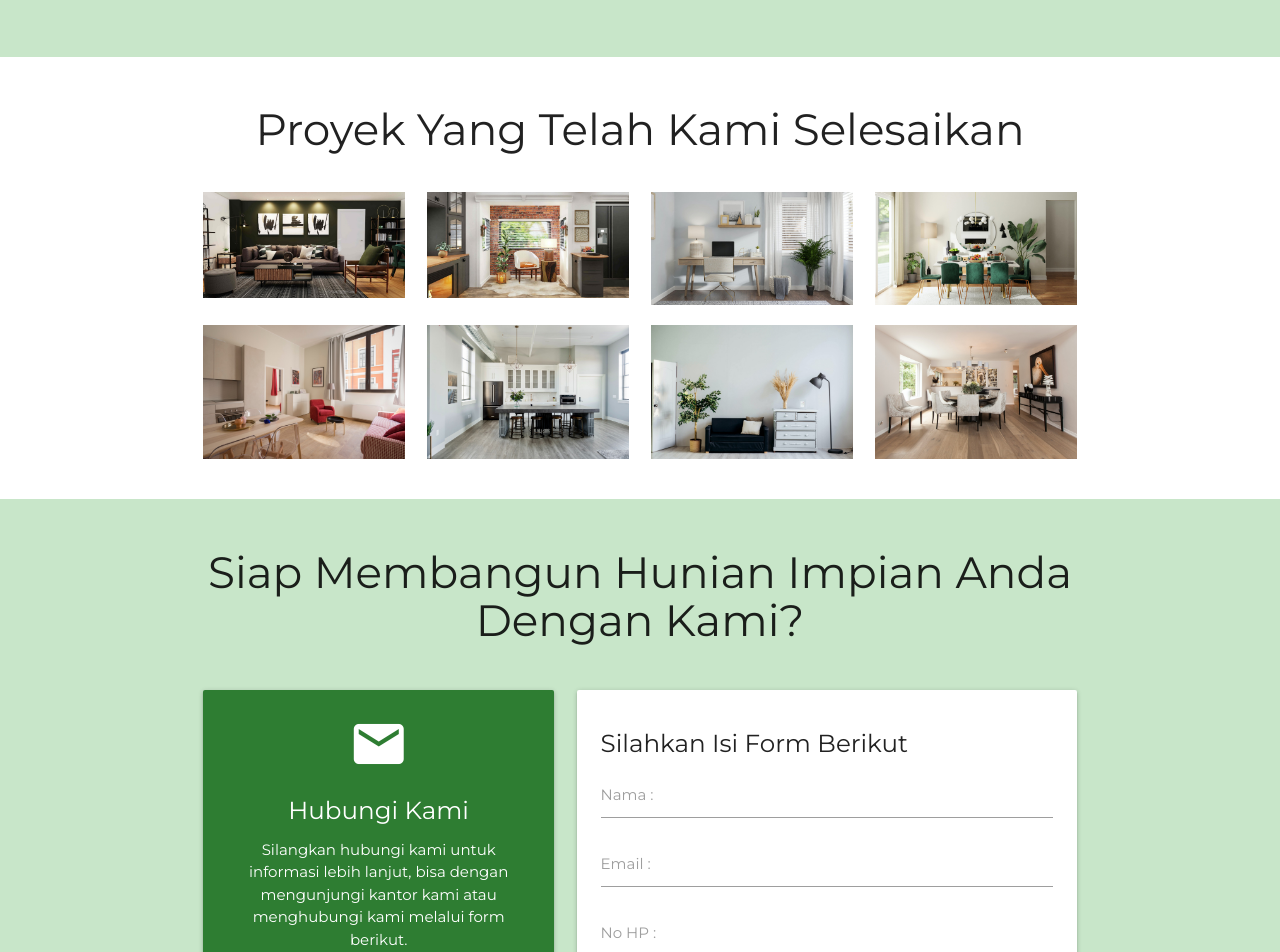
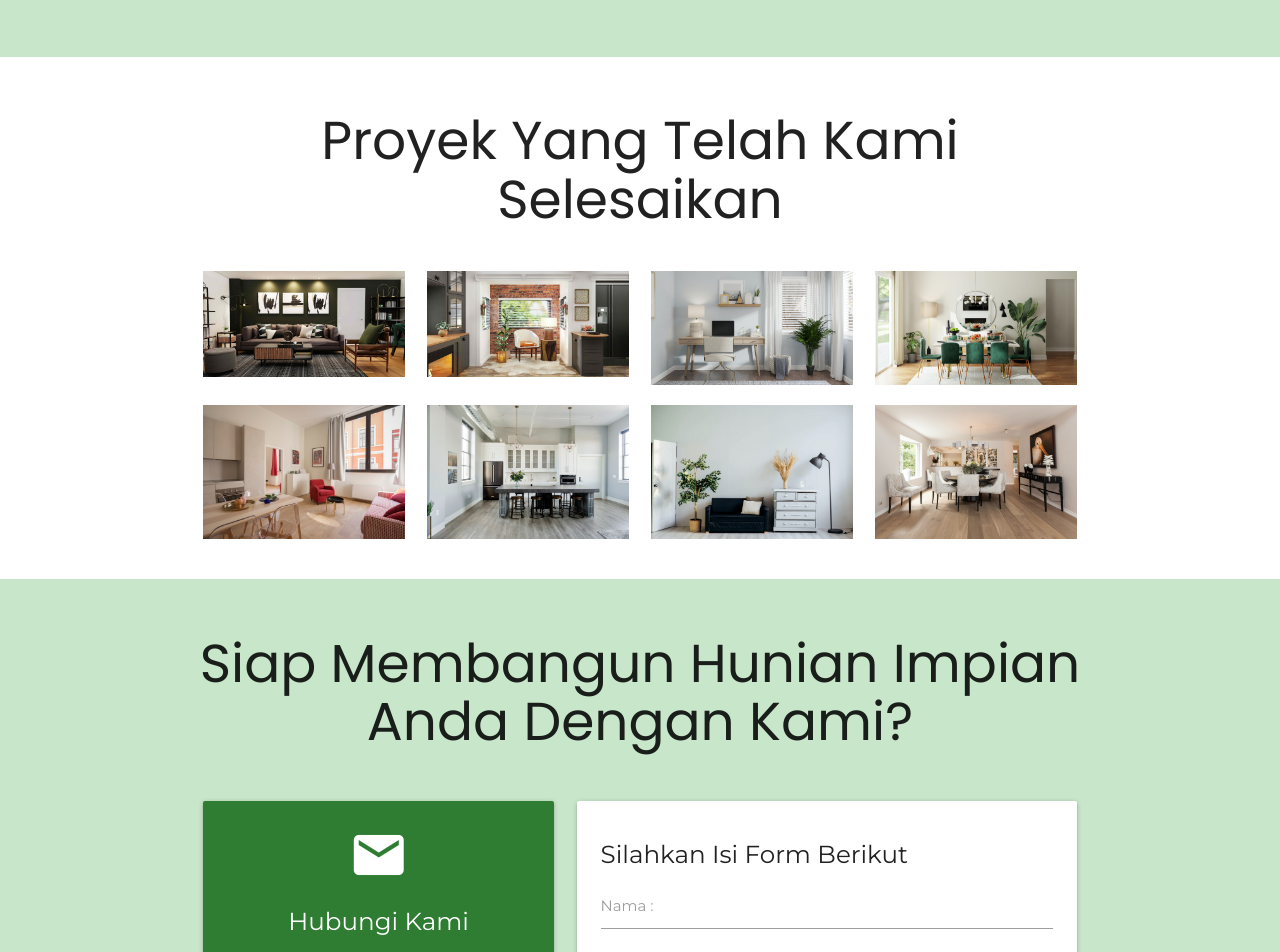
Before and after one commit to handinatayoogy/interior-design-landing-page, a plain HTML site: page index.html in a window 1280 px wide. Shown: the part 2047-2999 px from the top of the page. Drawn offline with Linux system fonts and the light colour scheme.

Commit message:
edit font

```diff
--- a/css/style.css
+++ b/css/style.css
@@ -1,4 +1,5 @@
 @import url("https://fonts.googleapis.com/css2?family=Montserrat&family=Pacifico&display=swap");
+@import url("https://fonts.googleapis.com/css2?family=Poppins&display=swap");
 
 html {
   font-family: "Montserrat", sans-serif;
@@ -11,6 +12,10 @@ html {
 .slides h3,
 .slider h5 {
   text-shadow: 2px 2px 5px rgba(0, 0, 0, 1);
+}
+
+h2 {
+  font-family: "Poppins", sans-serif;
 }
 
 .slides img {
--- a/index.html
+++ b/index.html
@@ -143,7 +143,7 @@
     <section id="portfolio" class="portfolio scrollspy">
       <div class="container">
         <div class="row center">
-          <h3>Proyek Yang Telah Kami Selesaikan</h3>
+          <h2>Proyek Yang Telah Kami Selesaikan</h2>
         </div>
         <div class="row">
           <div class="col m3 s12">
@@ -181,7 +181,7 @@
     <section class="contact green lighten-4 scrollspy" id="contact">
       <div class="container">
         <div class="row center">
-          <h3>Siap Membangun Hunian Impian Anda Dengan Kami?</h3>
+          <h2>Siap Membangun Hunian Impian Anda Dengan Kami?</h2>
         </div>
         <div class="row">
           <div class="col m5 s12">
```
